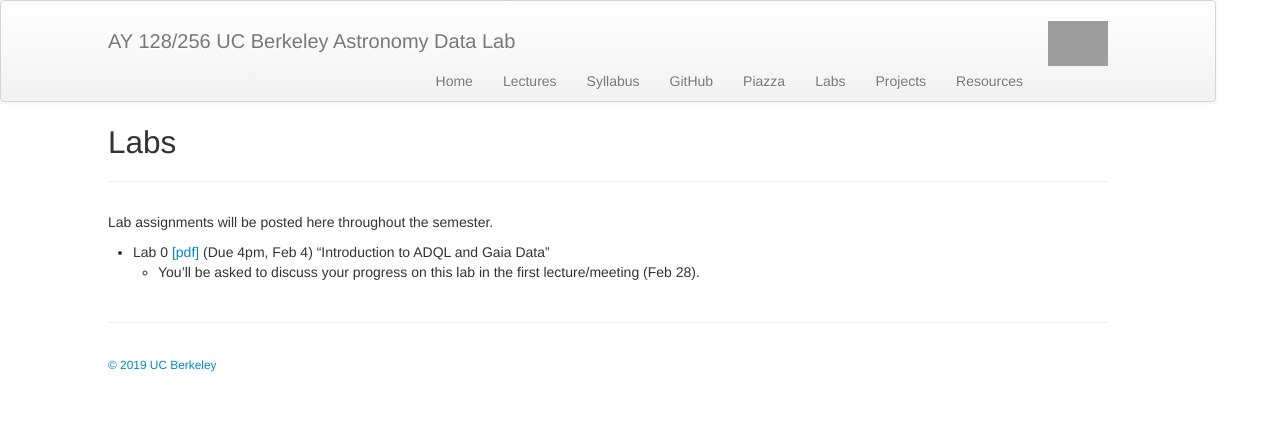
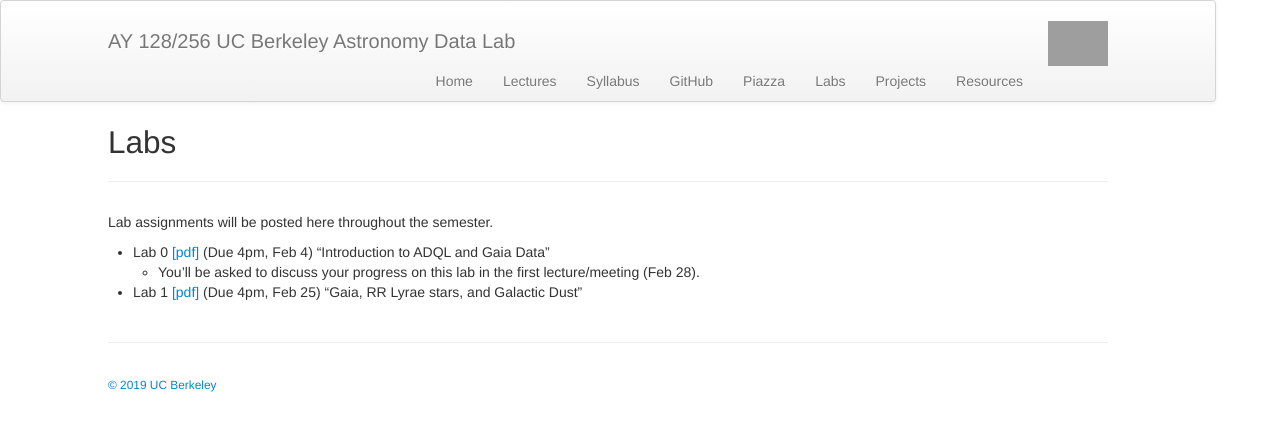
Before and after one commit to ucb-datalab/ucb-datalab.github.io, a Jekyll site: the page built from pages/labs.md, in a window 1280 px wide. Shown: the top 431 px of the page. Built offline with Jekyll 4.4.1, drawn with Linux system fonts in a browser that asks for light colours; grey boxes are pictures that could not be loaded.

Commit message:
added lab 1 to labs page

```diff
--- a/pages/labs.md
+++ b/pages/labs.md
@@ -7,3 +7,5 @@ Lab assignments will be posted here throughout the semester.
 
  - Lab 0 [[pdf]](https://github.com/ucb-datalab/course-info/raw/master/Labs/lab_0_2019.pdf) (Due 4pm, Feb 4) "Introduction to ADQL and Gaia Data"
      - You'll be asked to discuss your progress on this lab in the first lecture/meeting (Feb 28).
+
+ - Lab 1 [[pdf]](https://github.com/ucb-datalab/course-materials/blob/master/Labs/Lab_1_Ast128_2019.pdf) (Due 4pm, Feb 25) "Gaia, RR Lyrae stars, and Galactic Dust"
```
